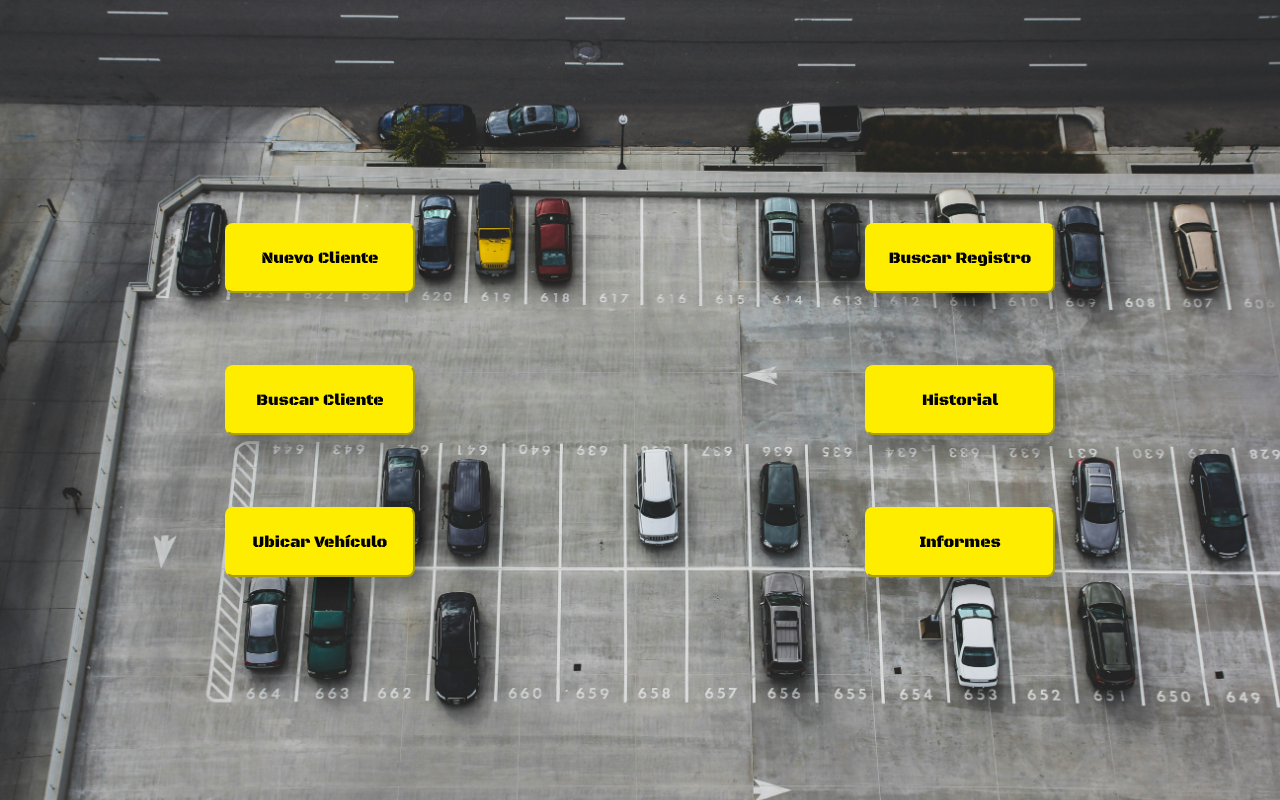
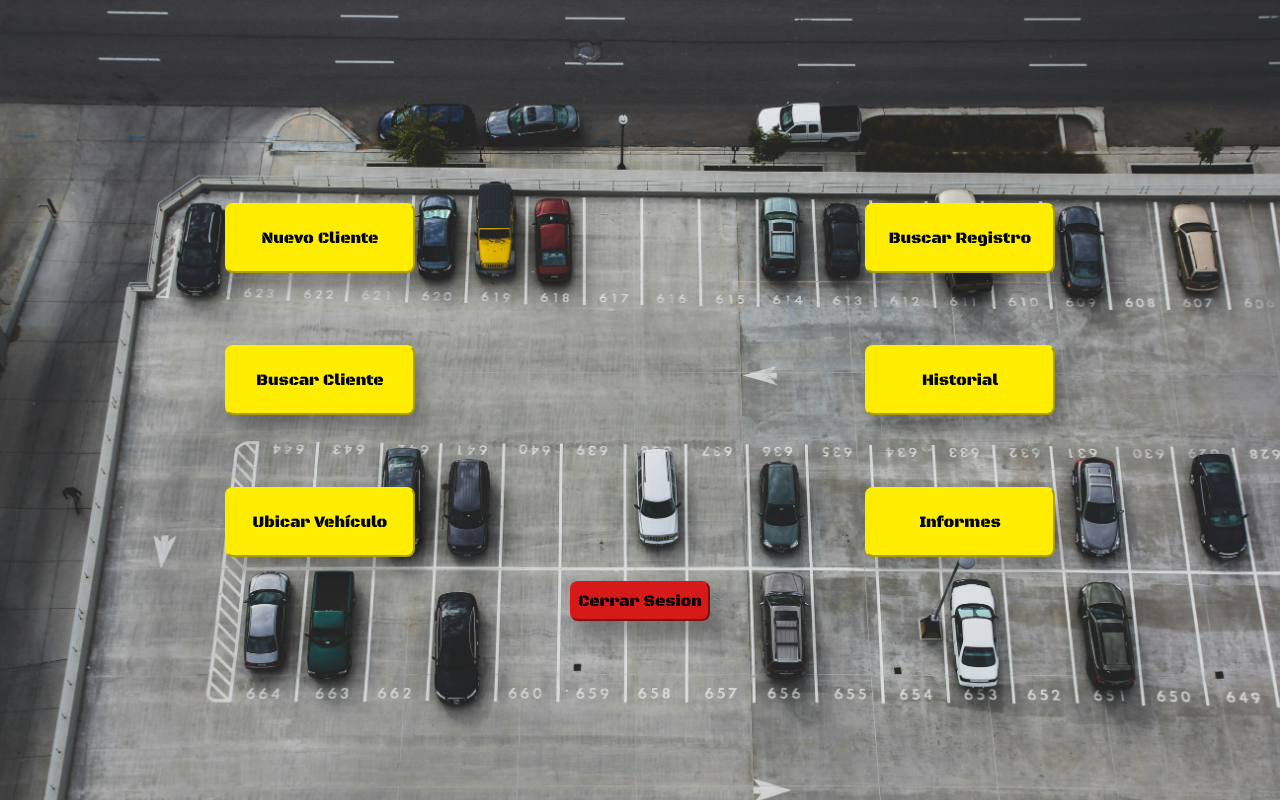
Before and after one commit to Oskrpov/ValetApp, a PHP site: page /src/index.html in a window 1280 px wide. Run offline with PHP 8.4, Linux system fonts and the light colour scheme.

Commit message:
Primer push a GitHub con cambios en botón de cerrar sesión

```diff
--- a/css/estilo_Index.css
+++ b/css/estilo_Index.css
@@ -50,3 +50,15 @@ button{
 #informes{
     border-radius: 8px;
 }
+#cierre{
+    align-items: center;
+    height: 40px;
+    width: 140px;
+    background-color: #d61a1a;
+    border-color: #d61a1a;
+    border-radius: 8px;
+}
+.seccion3{
+    text-align: center;
+    align-items: center;
+}
--- a/js/main.js
+++ b/js/main.js
@@ -14,3 +14,7 @@ document.addEventListener("click", (e)=>{
     if(e.target.matches("#continuarnovedades")) location.href="datos_cliente.html"
 }
 )
+document.addEventListener("click", (e)=>{
+    if(e.target.matches("#cierre")) location.href="inicio_sesión.html"
+}
+)
--- a/src/index.html
+++ b/src/index.html
@@ -24,6 +24,9 @@
       <div><button id="informes">Informes</button></div><br>
     </section>
   </div>
+  <section class="seccion3">
+  <button id="cierre">Cerrar Sesion</button>
+  </section>
   </div>
     <script src="https://code.jquery.com/jquery-3.3.1.slim.min.js" integrity="sha384-q8i/X+965DzO0rT7abK41JStQIAqVgRVzpbzo5smXKp4YfRvH+8abtTE1Pi6jizo" crossorigin="anonymous"></script>
     <script src="https://cdnjs.cloudflare.com/ajax/libs/popper.js/1.14.7/umd/popper.min.js" integrity="sha384-UO2eT0CpHqdSJQ6hJty5KVphtPhzWj9WO1clHTMGa3JDZwrnQq4sF86dIHNDz0W1" crossorigin="anonymous"></script>
```
